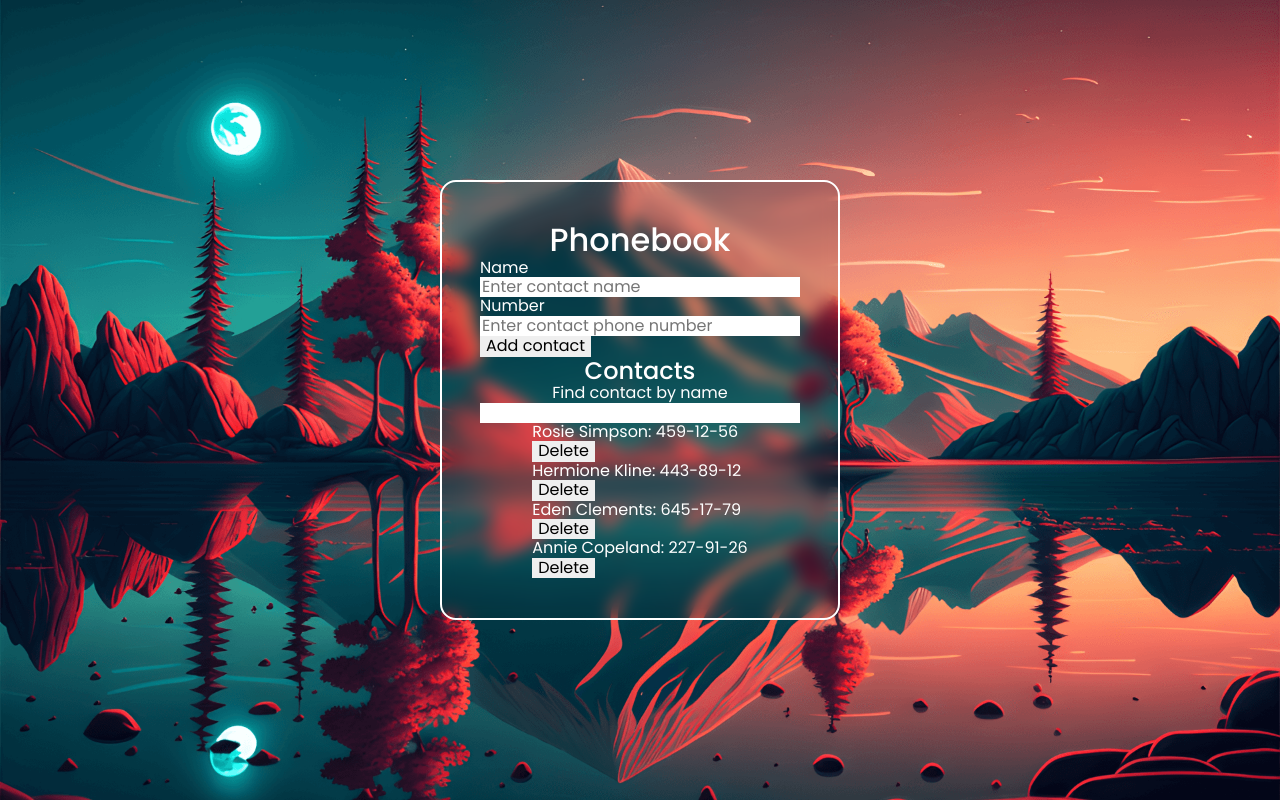
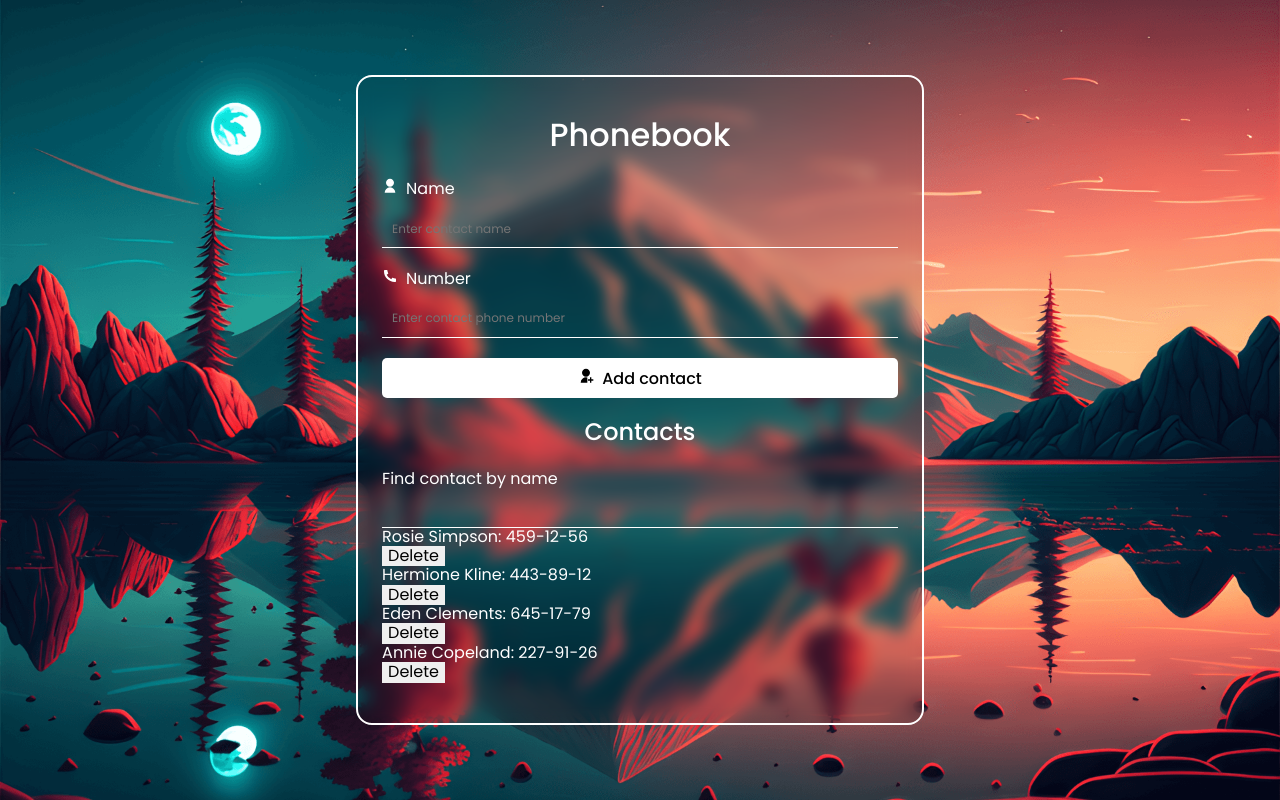
Before and after one commit to sandra-selezen/goit-react-hw-02-phonebook, a React (Create React App) app: page / in a window 1280 px wide. Built offline with nearby package versions, Linux system fonts and the light colour scheme.

Commit message:
Updates styles

```diff
--- a/src/components/ContactForm/ContactForm.js
+++ b/src/components/ContactForm/ContactForm.js
@@ -1,12 +1,9 @@
 import { Component } from 'react';
-import { Formik, Form, Field, ErrorMessage } from 'formik';
+import { Formik, Field, ErrorMessage } from 'formik';
 import * as yup from 'yup';
 import { nanoid } from 'nanoid';
-import styled from 'styled-components';
-
-const ErrorText = styled.p`
-  color: red;
-`;
+import { Form, ErrorText, FormBox, FormLabel, FormButton } from './ContactForm.styled';
+import { RiPhoneFill, RiUserFill, RiUserAddFill } from "react-icons/ri";
 
 const FormError = ({ name }) => {
   return (
@@ -46,18 +43,20 @@ export class ContactForm extends Component {
     return (
       <Formik initialValues={initialValues} validationSchema={schema} onSubmit={this.handleSubmit}>
         <Form>
-          <label htmlFor={this.numberId}>Name</label>
-          <div>
+
+          <FormLabel htmlFor={this.numberId}><RiUserFill />Name</FormLabel>
+          <FormBox>
             <Field name="name" id={this.numberId} placeholder="Enter contact name" />
             <FormError name="name" />
-          </div>
-          <label htmlFor={this.numberId}>Number</label>
-          <div>
+          </FormBox>
+
+          <FormLabel htmlFor={this.numberId}><RiPhoneFill />Number</FormLabel>
+          <FormBox>
             <Field type="tel" name="number" id={this.numberId} placeholder="Enter contact phone number" />
             <FormError name="number" />
-          </div>
+          </FormBox>
 
-          <button type="submit">Add contact</button>
+          <FormButton type="submit"><RiUserAddFill />Add contact</FormButton>
         </Form>
       </Formik>
     )
--- a/src/components/ContactForm/ContactForm.styled.js
+++ b/src/components/ContactForm/ContactForm.styled.js
@@ -1,6 +1,37 @@
 import styled from 'styled-components';
+import { Form as FormikForm } from 'formik';
+// import { RiPhoneFill, RiUserFill } from "react-icons/ri";
 
-// export const Title = styled.h1`
-//   font-size: 24px;
-//   color: black;
-// `;
+export const Form = styled(FormikForm)`
+  margin-bottom: 20px;
+`;
+
+export const ErrorText = styled.p`
+  color: red;
+  margin-top: 8px;
+`;
+
+export const FormLabel = styled.label`
+  display: block;
+  margin-bottom: 10px;
+  svg {
+    margin-right: 8px;
+  }
+`;
+
+export const FormBox = styled.div`
+  margin-bottom: 20px;
+`;
+
+export const FormButton = styled.button`
+  font-weight: 500;
+  width: 100%;
+  padding: 10px;
+  color: ${p => p.theme.colors.blackColor};
+  background-color: ${p => p.theme.colors.whiteColor};
+  border-radius: ${p => p.theme.borderRadius};
+
+  svg {
+    margin-right: 8px;
+  }
+`;
--- a/src/components/Container/Container.js
+++ b/src/components/Container/Container.js
@@ -1,13 +1,13 @@
 import styled from "styled-components";
 
 export const Container = styled.div`
-  width: 400px;
+  ${'' /* width: 400px; */}
   padding: 2.5rem 1.5rem;
   margin: 0 auto;
   position: relative;
-  display: flex;
+  ${'' /* display: flex;
   align-items: center;
-  flex-direction: column;
+  flex-direction: column; */}
   background-color: hsla(0, 0%, 10%, 0.1);
   border: 2px solid ${p => p.theme.colors.whiteColor};
   border-radius: 1rem;
--- a/src/components/GlobalStyle.js
+++ b/src/components/GlobalStyle.js
@@ -29,9 +29,18 @@ export const GlobalStyle = createGlobalStyle`
     color: ${p => p.theme.colors.whiteColor};
     outline: none;
     border: none;
+    width: 100%;
+    padding: 10px;
+    background: none;
+    border-bottom: 1px solid ${p => p.theme.colors.whiteColor};
+  }
+  input::placeholder {
+    font-size: 12px;
   }
   h1, h2 {
     font-weight: 500;
+    margin-bottom: 1.5rem;
+    text-align: center;
   }
   img {
     max-width: 100%;
--- a/src/index.js
+++ b/src/index.js
@@ -8,7 +8,7 @@ const theme = {
     whiteColor: "hsl(0, 0%, 100%)",
     blackColor: "hsl(0, 0%, 0%)",
   },
-  borderRadius: "10px",
+  borderRadius: "5px",
   duration: "250ms",
   timingFunction: "cubic-bezier(0.4, 0, 0.2, 1)",
 }
```
